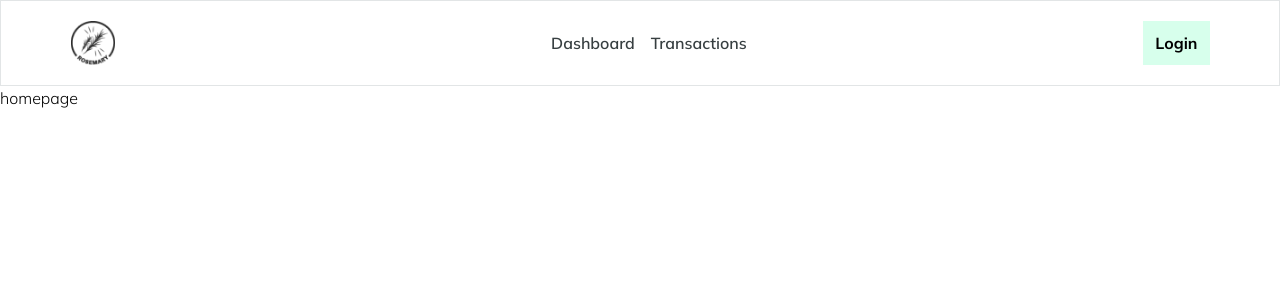
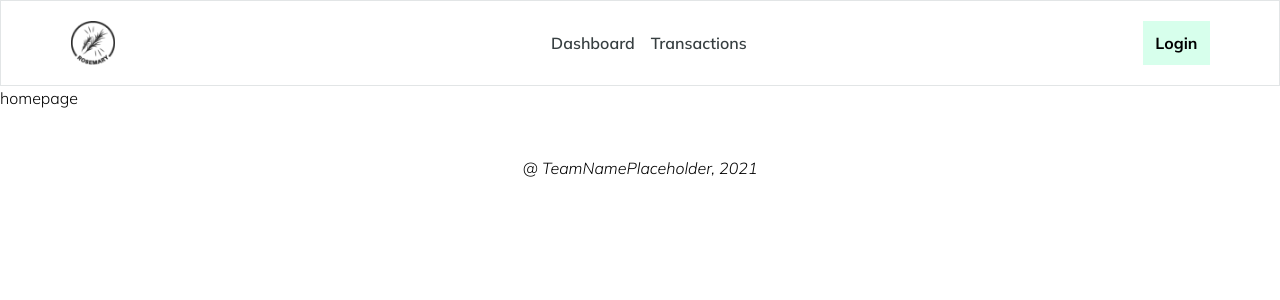
Before and after one commit to markanator/rosemary-personal-finance, a React (Create React App) app: page / in a window 1280 px wide. Shown: the top 300 px of the page. Built offline with nearby package versions, Linux system fonts and the light colour scheme.

Commit message:
<Simple footer>

```diff
--- a/src/components/common/layout/layout.js
+++ b/src/components/common/layout/layout.js
@@ -1,5 +1,6 @@
 import React from 'react';
 import TopNavBar from '../topnavbar/TopNavBar';
+import PageFooter from '../simplefooter/page-footer';
 
 /**
  * This component sandwiches the children content with a navigation bar and footer
@@ -12,7 +13,7 @@ export default function Layout({ children }) {
     <div>
       <TopNavBar />
       {children}
-      {/* ADD FOOTER HERE */}
+      <PageFooter />
     </div>
   );
 }
--- /dev/null
+++ b/src/components/common/simplefooter/footer.css
@@ -0,0 +1,6 @@
+.page-footer{
+    margin-top: 2rem;
+    text-align: center;
+    font-style: italic;
+    padding: 0.875rem;
+}
--- /dev/null
+++ b/src/components/common/simplefooter/page-footer.js
@@ -0,0 +1,9 @@
+import React from 'react';
+import "./footer.css"
+
+function PageFooter() {
+    const year = new Date().getFullYear();
+    return (<footer className="page-footer">@ TeamNamePlaceholder, {year}</footer>);
+}
+
+export default PageFooter;
```
Also changed, not shown: package.json (+0 -11 lines).
